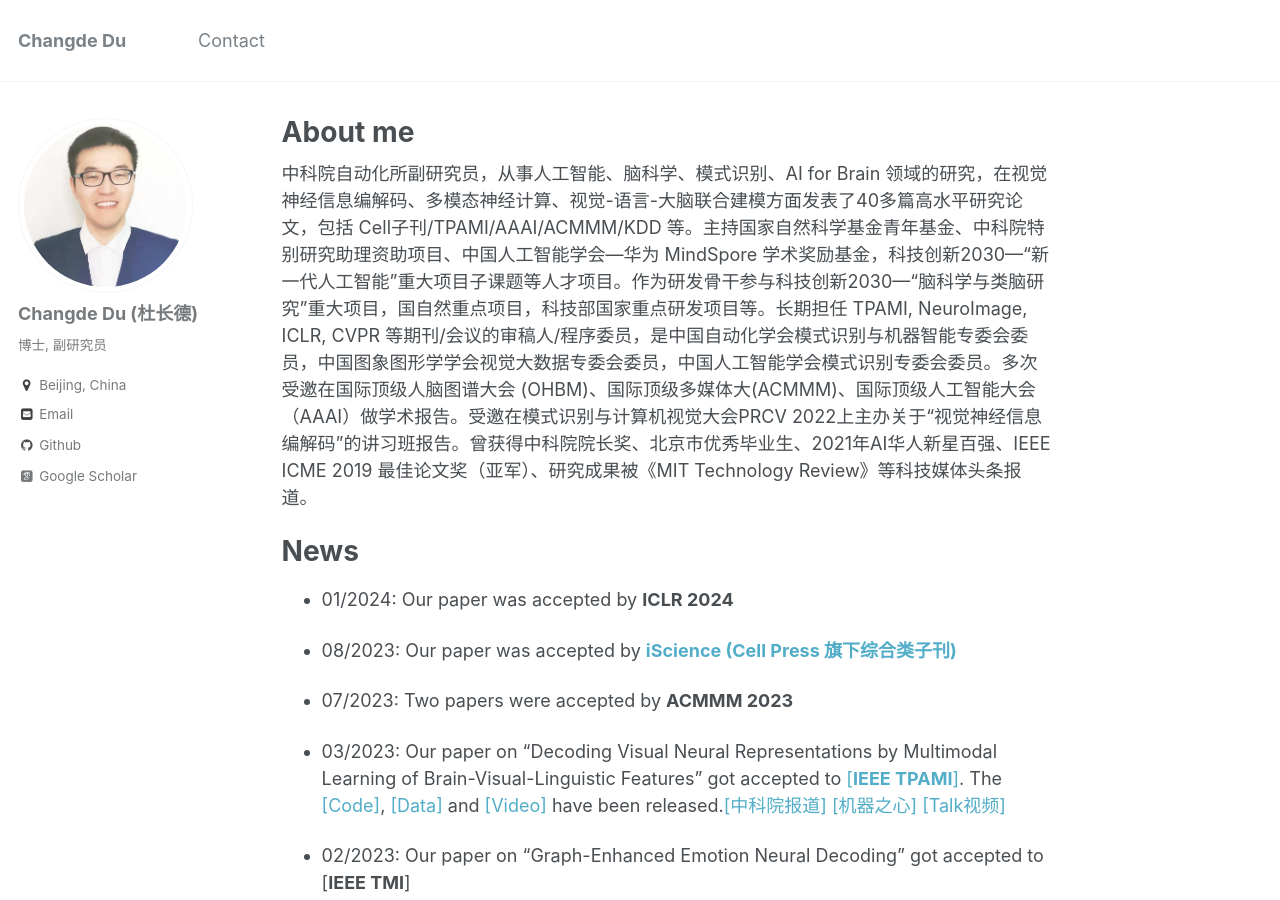
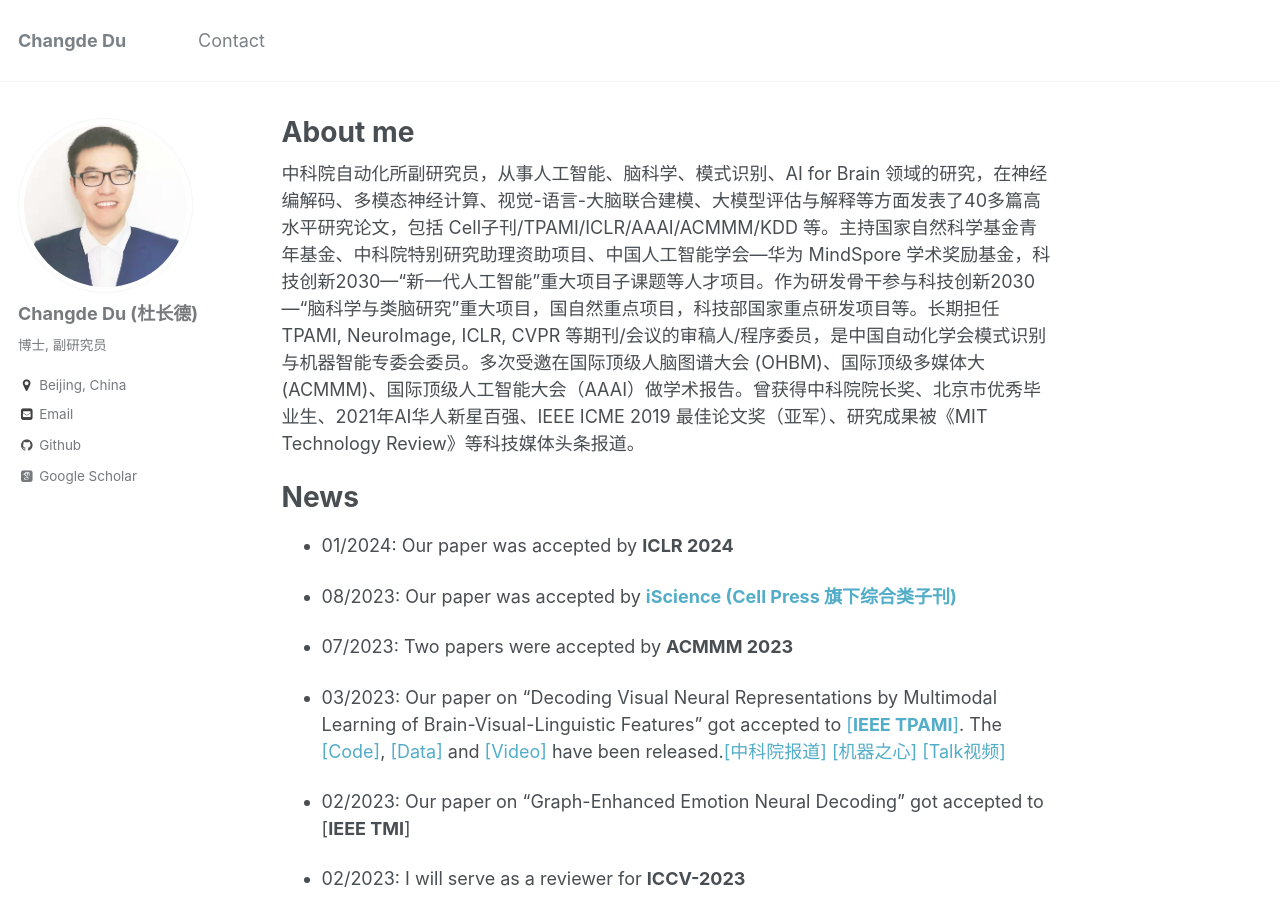
Before and after one commit to ChangdeDu/changdedu.github.io, a Jekyll site: the page built from _pages/about.md, in a window 1280 px wide and 900 px high. Built offline with Jekyll 4.4.1, drawn with Linux system fonts in a browser that asks for light colours; some web fonts are replaced.

Commit message:
Update about.md

```diff
--- a/_pages/about.md
+++ b/_pages/about.md
@@ -8,7 +8,7 @@ redirect_from:
   - /about.html
 ---
 
-中科院自动化所副研究员，从事人工智能、脑科学、模式识别、AI for Brain 领域的研究，在视觉神经信息编解码、多模态神经计算、视觉-语言-大脑联合建模方面发表了40多篇高水平研究论文，包括 Cell子刊/TPAMI/AAAI/ACMMM/KDD 等。主持国家自然科学基金青年基金、中科院特别研究助理资助项目、中国人工智能学会—华为 MindSpore 学术奖励基金，科技创新2030—“新一代人工智能”重大项目子课题等人才项目。作为研发骨干参与科技创新2030—“脑科学与类脑研究”重大项目，国自然重点项目，科技部国家重点研发项目等。长期担任 TPAMI, NeuroImage, ICLR, CVPR 等期刊/会议的审稿人/程序委员，是中国自动化学会模式识别与机器智能专委会委员，中国图象图形学学会视觉大数据专委会委员，中国人工智能学会模式识别专委会委员。多次受邀在国际顶级人脑图谱大会 (OHBM)、国际顶级多媒体大(ACMMM)、国际顶级人工智能大会（AAAI）做学术报告。受邀在模式识别与计算机视觉大会PRCV 2022上主办关于“视觉神经信息编解码”的讲习班报告。曾获得中科院院长奖、北京市优秀毕业生、2021年AI华人新星百强、IEEE ICME 2019 最佳论文奖（亚军）、研究成果被《MIT Technology Review》等科技媒体头条报道。
+中科院自动化所副研究员，从事人工智能、脑科学、模式识别、AI for Brain 领域的研究，在神经编解码、多模态神经计算、视觉-语言-大脑联合建模、大模型评估与解释等方面发表了40多篇高水平研究论文，包括 Cell子刊/TPAMI/ICLR/AAAI/ACMMM/KDD 等。主持国家自然科学基金青年基金、中科院特别研究助理资助项目、中国人工智能学会—华为 MindSpore 学术奖励基金，科技创新2030—“新一代人工智能”重大项目子课题等人才项目。作为研发骨干参与科技创新2030—“脑科学与类脑研究”重大项目，国自然重点项目，科技部国家重点研发项目等。长期担任 TPAMI, NeuroImage, ICLR, CVPR 等期刊/会议的审稿人/程序委员，是中国自动化学会模式识别与机器智能专委会委员。多次受邀在国际顶级人脑图谱大会 (OHBM)、国际顶级多媒体大(ACMMM)、国际顶级人工智能大会（AAAI）做学术报告。曾获得中科院院长奖、北京市优秀毕业生、2021年AI华人新星百强、IEEE ICME 2019 最佳论文奖（亚军）、研究成果被《MIT Technology Review》等科技媒体头条报道。
 
 
 # News
```
